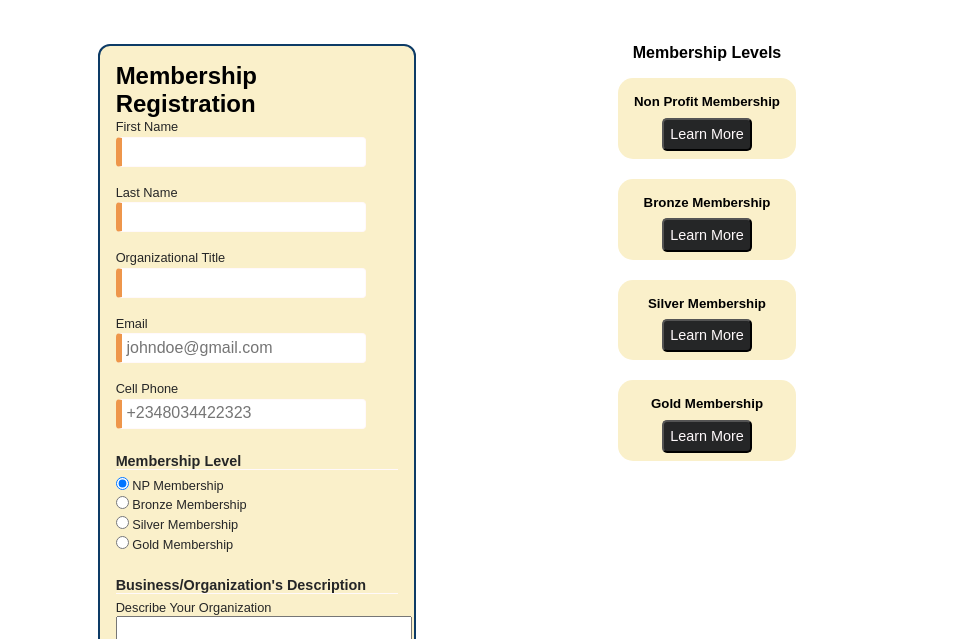
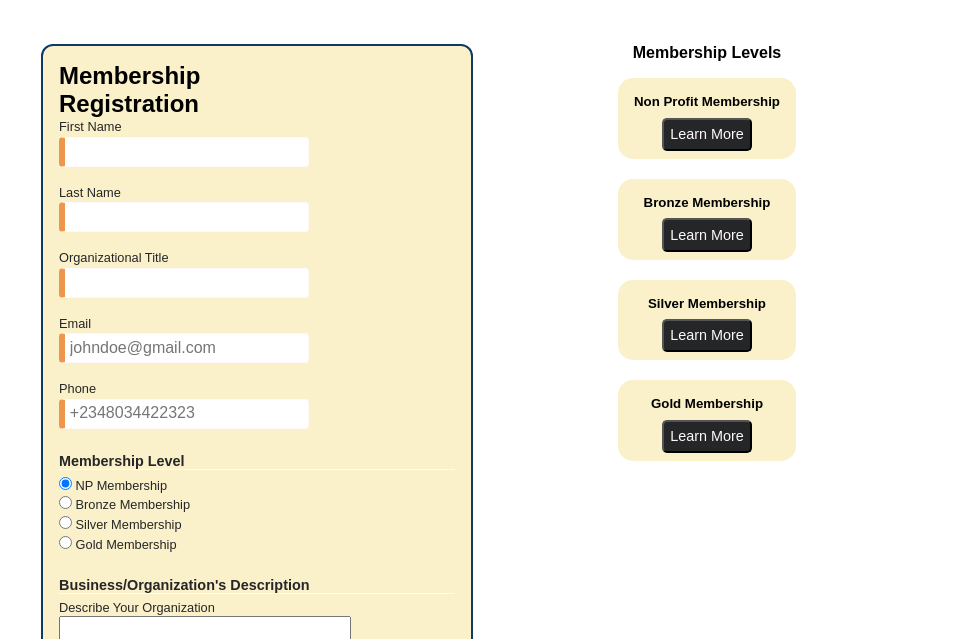
Before and after one commit to MeekyMareal/wdd231, a plain HTML site: page chamber/join.html in a window 1280 px wide. Shown: the part 161-800 px from the top of the page, without its empty margins (158-1121 px from the left). Drawn offline with Linux system fonts and the light colour scheme; a web font is replaced by a local one.

Commit message:
audit fix

```diff
--- a/chamber/join.html
+++ b/chamber/join.html
@@ -3,14 +3,14 @@
 <head>
     <meta charset="UTF-8">
     <meta name="viewport" content="width=device-width, initial-scale=1.0">
-    <title>Benin Chamber of Commerce Home Page</title>
+    <title>Benin Chamber of Commerce Join Page</title>
     <meta name="description"
         content="A chamber of commerce is a local organization of businesses that work together to strengthen the business interests of the group.">
     <meta name="author" content="George Ekpo">
     <link rel="stylesheet" href="styles/normalize.css">
     <script src="scripts/join.js" defer></script>
     <link rel="icon" href="images/chamber-favicon.ico">
-    <meta property="og:title" content="Benin Chamber of Commerce Directory">
+    <meta property="og:title" content="Benin Chamber of Commerce Join Page">
     <meta property="og:description"
         content="Explore member businesses, services, and categories in Benin City, Nigeria.">
     <meta property="og:type" content="website">
@@ -46,13 +46,14 @@
         <h1>Join</h1>
         <div class="form-levels">
             <section>
-                <form method="GET" action="thanks.html" class="designOne">
-                    <h2>Membership Registration</h2>
+                <form method="GET" action="thankyou.html">
+                    <h2>Membership</h2>
+                    <h2>Registration</h2>
                     <label>First Name <input type="text" name="first" required autocomplete="given-name" title="Your First Name"></label>
                     <label>Last Name <input type="text" name="last" required autocomplete="family-name" title="Your Last Name"></label>
                     <label>Organizational Title <input type="text" name="title" required autocomplete="organization-title" pattern="[A-Za-z\s-]{7,}" title="Must be at least 7 characters using only letters, spaces, and hyphens"></label>
                     <label>Email <input type="email" name="email" required placeholder="johndoe@gmail.com"  title="Your Email" autocomplete="email"></label>
-                    <label>Cell Phone <input type="tel" name="phone"  autocomplete="tel" title="Your Phone Number" placeholder="+2348034422323" ></label>
+                    <label>Phone <input type="tel" name="phone" required  autocomplete="tel" title="Your Phone Number" placeholder="+2348034422323" ></label>
 
 
                     <h3>Membership Level</h3>
@@ -64,8 +65,7 @@
                     </div>
 
                     <h3>Business/Organization's Description</h3>
-                    <label for="description" class="required">Describe Your Organization </label>
-                    <textarea type="textarea" name="description"  title="Description" rows="2" cols="30"></textarea>
+                    <label>Describe Your Organization <textarea type="textarea" name="description"  title="Description" rows="3" cols="37"></textarea></label>
 
 
                     <h3>Date of Registration</h3>
--- a/chamber/styles/small.css
+++ b/chamber/styles/small.css
@@ -390,9 +390,6 @@ form {
     }
 }
 
-input:-webkit-autofill{
-    -webkit-text-fill-color: var(--black);
-}
 
 @keyframes slideRightFade {
     0% {
```
Also changed, not shown: chamber/thankyou.html (renamed from chamber/thanks.html).
